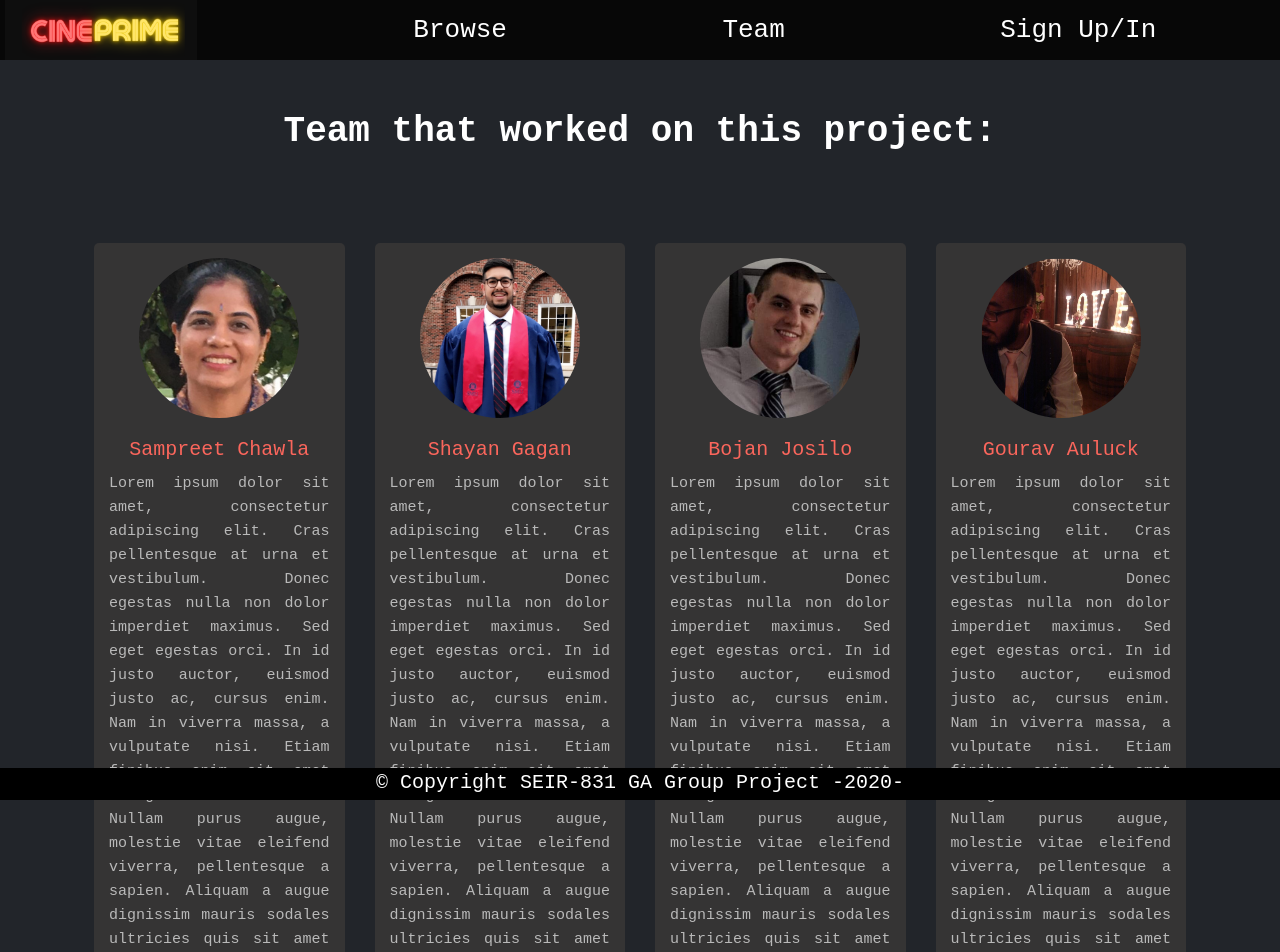
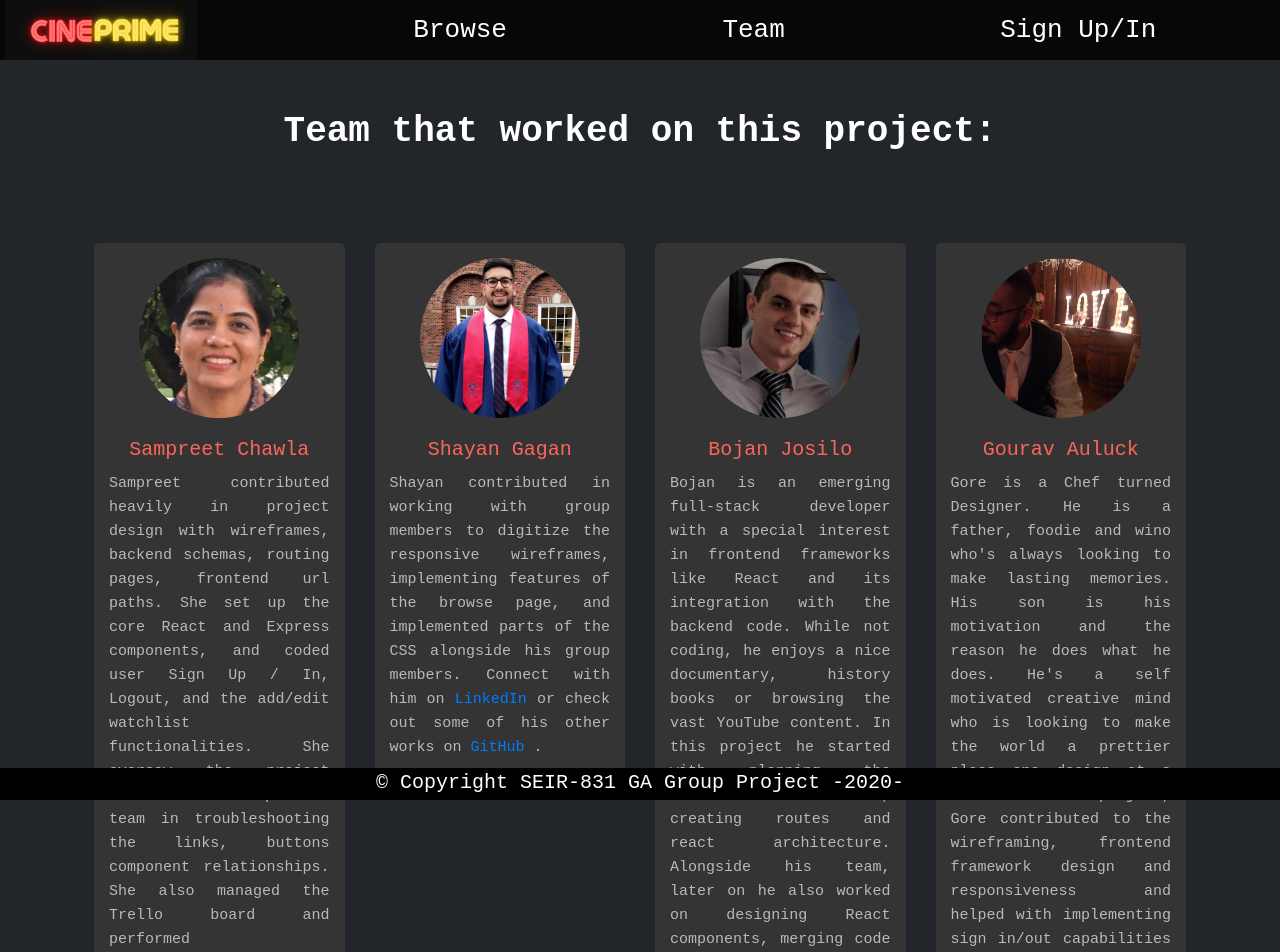
Before and after one commit to sampreet-chawla/cineprime-frontend, a React (Create React App) app: page /team in a window 1280 px wide. Shown: the top 952 px of the page. Built offline with nearby package versions, Linux system fonts and the light colour scheme; no server answers; a web font is replaced by a local one.

Commit message:
Miscellaneous: Set Sign In form to small and added Team information

```diff
--- a/src/components/App.js
+++ b/src/components/App.js
@@ -120,12 +120,12 @@ function LoginForm(props) {
 	return (
 		<Modal
 			{...props}
-			size='lg'
+			size='sm'
 			aria-labelledby='contained-modal-title-vcenter'
 			centered>
 			<Modal.Header closeButton>
 				<Modal.Title id='contained-modal-title-vcenter'>
-					Please Sign Up / Sign In... and enjoy!
+					Sign Up / In, & Enjoy!
 				</Modal.Title>
 			</Modal.Header>
 			<Modal.Body>
--- a/src/components/Team.js
+++ b/src/components/Team.js
@@ -18,14 +18,16 @@ function Team() {
 						</div>
 						<h4 className='member-names'>Sampreet Chawla</h4>
 						<p>
-							Lorem ipsum dolor sit amet, consectetur adipiscing elit. Cras
-							pellentesque at urna et vestibulum. Donec egestas nulla non dolor
-							imperdiet maximus. Sed eget egestas orci. In id justo auctor,
-							euismod justo ac, cursus enim. Nam in viverra massa, a vulputate
-							nisi. Etiam finibus enim sit amet fringilla consectetur. Nullam
-							purus augue, molestie vitae eleifend viverra, pellentesque a
-							sapien. Aliquam a augue dignissim mauris sodales ultricies quis
-							sit amet felis. Suspendisse et sodales nibh.
+							Sampreet contributed heavily in project design with wireframes,
+							backend schemas, routing pages, frontend url paths. She set up the
+							core React and Express components, and coded user Sign Up / In,
+							Logout, and the add/edit watchlist functionalities. She oversaw
+							the project structure and helped the team in troubleshooting the
+							links, buttons component relationships. She also managed the
+							Trello board and performed responsibilities of Git Master. In her
+							free time, she loves volunteering in schools and libraries.
+							Connect at{' '}
+							<a href='https://www.linkedin.com/in/sampreet-chawla'>LinkedIn</a>
 						</p>
 					</div>
 				</div>
@@ -36,14 +38,13 @@ function Team() {
 						</div>
 						<h4 className='member-names'>Shayan Gagan</h4>
 						<p>
-							Lorem ipsum dolor sit amet, consectetur adipiscing elit. Cras
-							pellentesque at urna et vestibulum. Donec egestas nulla non dolor
-							imperdiet maximus. Sed eget egestas orci. In id justo auctor,
-							euismod justo ac, cursus enim. Nam in viverra massa, a vulputate
-							nisi. Etiam finibus enim sit amet fringilla consectetur. Nullam
-							purus augue, molestie vitae eleifend viverra, pellentesque a
-							sapien. Aliquam a augue dignissim mauris sodales ultricies quis
-							sit amet felis. Suspendisse et sodales nibh.
+							Shayan contributed in working with group members to digitize the
+							responsive wireframes, implementing features of the browse page,
+							and implemented parts of the CSS alongside his group members.
+							Connect with him on{' '}
+							<a href='https://www.linkedin.com/in/shayangagan'>LinkedIn</a> or
+							check out some of his other works on{' '}
+							<a href='https://github.com/gaganshayan'>GitHub</a> .
 						</p>
 					</div>
 				</div>
@@ -59,14 +60,15 @@ function Team() {
 						</div>
 						<h4 className='member-names'>Bojan Josilo</h4>
 						<p>
-							Lorem ipsum dolor sit amet, consectetur adipiscing elit. Cras
-							pellentesque at urna et vestibulum. Donec egestas nulla non dolor
-							imperdiet maximus. Sed eget egestas orci. In id justo auctor,
-							euismod justo ac, cursus enim. Nam in viverra massa, a vulputate
-							nisi. Etiam finibus enim sit amet fringilla consectetur. Nullam
-							purus augue, molestie vitae eleifend viverra, pellentesque a
-							sapien. Aliquam a augue dignissim mauris sodales ultricies quis
-							sit amet felis. Suspendisse et sodales nibh.
+							Bojan is an emerging full-stack developer with a special interest
+							in frontend frameworks like React and its integration with the
+							backend code. While not coding, he enjoys a nice documentary,
+							history books or browsing the vast YouTube content. In this
+							project he started with planning the backend structure, creating
+							routes and react architecture. Alongside his team, later on he
+							also worked on designing React components, merging code together
+							and maintaining its functionality. Connect at{' '}
+							<a href='https://www.linkedin.com/in/josilo/'>LinkedIn</a>
 						</p>
 					</div>
 				</div>
@@ -77,14 +79,15 @@ function Team() {
 						</div>
 						<h4 className='member-names'>Gourav Auluck</h4>
 						<p>
-							Lorem ipsum dolor sit amet, consectetur adipiscing elit. Cras
-							pellentesque at urna et vestibulum. Donec egestas nulla non dolor
-							imperdiet maximus. Sed eget egestas orci. In id justo auctor,
-							euismod justo ac, cursus enim. Nam in viverra massa, a vulputate
-							nisi. Etiam finibus enim sit amet fringilla consectetur. Nullam
-							purus augue, molestie vitae eleifend viverra, pellentesque a
-							sapien. Aliquam a augue dignissim mauris sodales ultricies quis
-							sit amet felis. Suspendisse et sodales nibh.
+							Gore is a Chef turned Designer. He is a father, foodie and wino
+							who's always looking to make lasting memories. His son is his
+							motivation and the reason he does what he does. He's a self
+							motivated creative mind who is looking to make the world a
+							prettier place one design at a time. In this project, Gore
+							contributed to the wireframing, frontend framework design and
+							responsiveness and helped with implementing sign in/out
+							capabilities alongside his team. Connect at{' '}
+							<a href='https://www.linkedin.com/in/gore-sometimes/'>LinkedIn</a>
 						</p>
 					</div>
 				</div>
```
